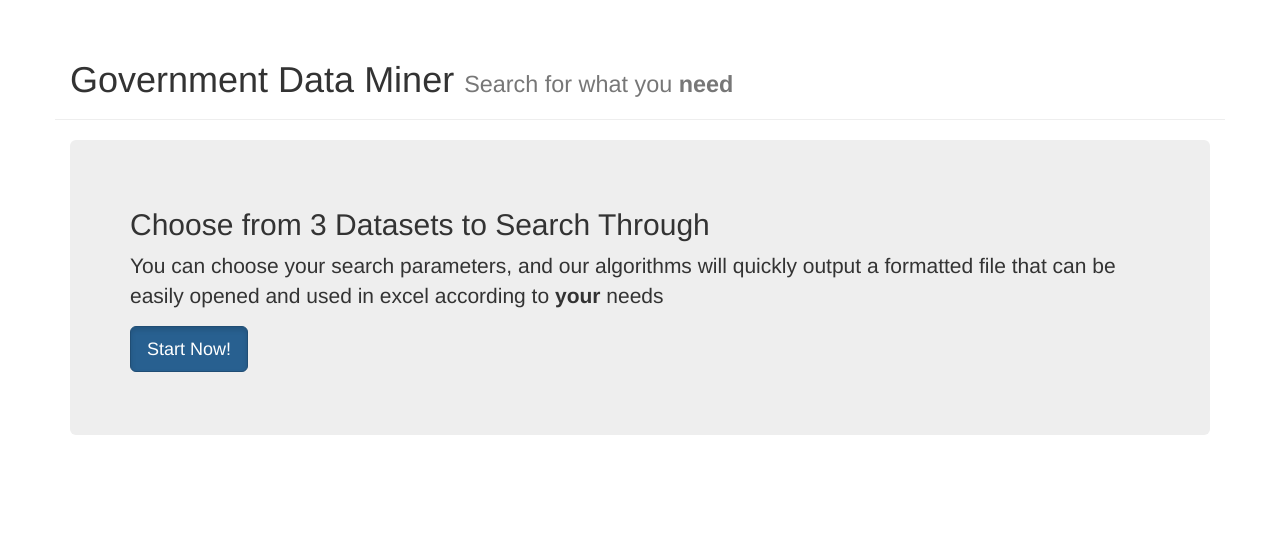
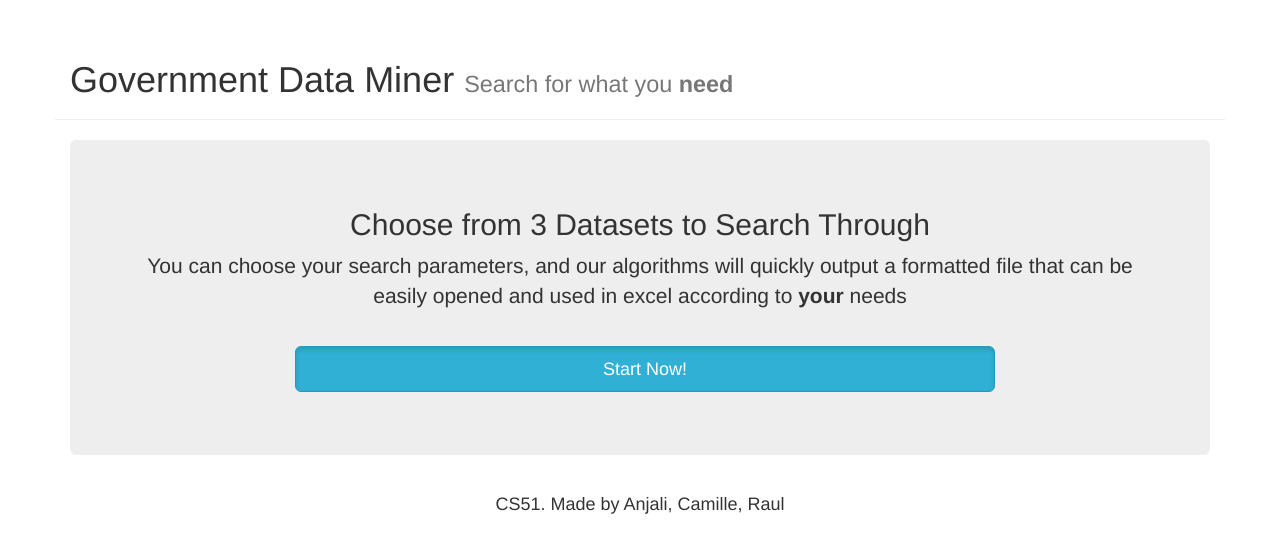
Before and after one commit to aefernandes/FinalProject, a Flask app: page / in a window 1280 px wide. Shown: the part 52-605 px from the top of the page. Run offline with Flask 2, Linux system fonts and the light colour scheme; some libraries are stand-ins or nearby versions.

Commit message:
made a better home page

```diff
--- a/code/FlaskApp/app/templates/home.html
+++ b/code/FlaskApp/app/templates/home.html
@@ -5,10 +5,11 @@
 <script src="//code.jquery.com/jquery-migrate-1.2.1.min.js"></script>
 
   <div class="jumbotron">
-  		<h2>Choose from 3 Datasets to Search Through</h2>
-  		<p>You can choose your search parameters, and our algorithms will quickly output a formatted file that can be easily opened and used in excel according to <b>your</b> needs</p>
+  		<h2 style="text-align:center;">Choose from 3 Datasets to Search Through</h2>
+  		<p style="text-align:center;">You can choose your search parameters, and our algorithms will quickly output a formatted file that can be easily opened and used in excel according to <b>your</b> needs</p>
+  		<br />
   		<div class="buttonmenu">
-  			<p><button class="btn btn-primary btn-lg active">Start Now!</button>
+  			<p><button style="margin-left:165px;width:700px;"class="btn btn-block btn-info btn-lg active">Start Now!</button>
   			</p>
   		</div>
   		<div class="hiddenbutton">
--- a/code/FlaskApp/app/templates/layout.html
+++ b/code/FlaskApp/app/templates/layout.html
@@ -51,4 +51,9 @@
     </div>
 
   </body>
+  <footer>
+    <div class="container" style="text-align:center;margin-left:55px;">
+      <h4> CS51. Made by Anjali, Camille, Raul</h4>
+    </div>
+  </footer>
 </html>
```
